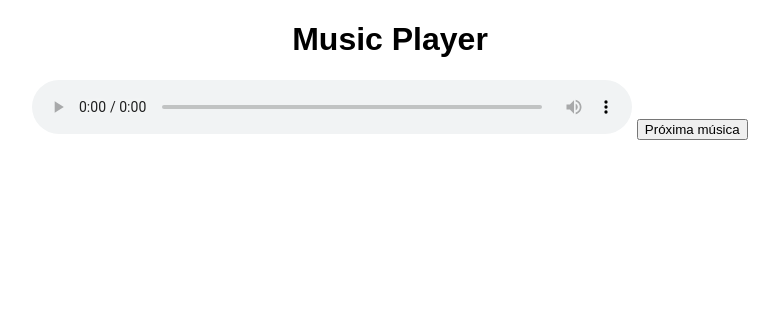
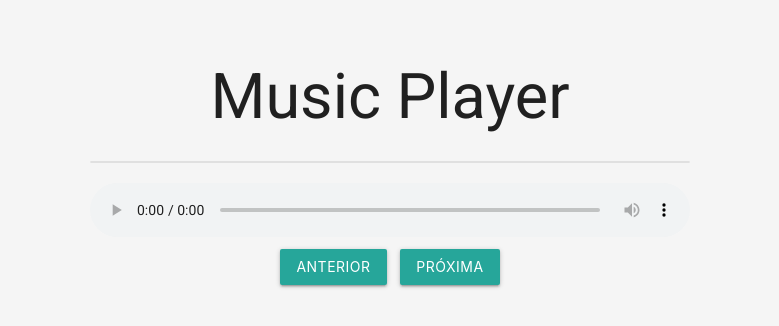
Before and after one commit to hungria21/MusicaPlay, a plain HTML site: page index.html in a window 1280 px wide. Shown: the whole page, without its empty margins (250-1029 px from the left). Drawn offline with nearby package versions, Linux system fonts and the light colour scheme; no server answers.

Commit message:
Update index.html

```diff
--- a/index.html
+++ b/index.html
@@ -4,10 +4,21 @@
     <meta charset="UTF-8">
     <meta name="viewport" content="width=device-width, initial-scale=1.0">
     <title>Music Player</title>
+    <link rel="stylesheet" href="https://fonts.googleapis.com/css?family=Roboto:300,400,500,700&display=swap">
+    <link rel="stylesheet" href="https://cdnjs.cloudflare.com/ajax/libs/materialize/1.0.0/css/materialize.min.css">
     <style>
         body {
-            font-family: Arial, sans-serif;
+            font-family: 'Roboto', sans-serif;
+            background-color: #f5f5f5;
+            padding: 20px;
+        }
+        .container {
+            max-width: 600px;
+            margin: 0 auto;
+        }
+        h1 {
             text-align: center;
+            margin-bottom: 30px;
         }
         ul {
             list-style-type: none;
@@ -18,18 +29,27 @@
         }
         audio {
             width: 100%;
-            max-width: 600px;
         }
-        #next-button {
+        .player-controls {
+            text-align: center;
             margin-top: 20px;
+        }
+        .player-controls button {
+            margin: 5px;
         }
     </style>
 </head>
 <body>
-    <h1>Music Player</h1>
-    <ul id="music-list"></ul>
-    <audio id="audio-player" controls></audio>
-    <button id="next-button">Próxima música</button>
+    <div class="container">
+        <h1>Music Player</h1>
+        <ul id="music-list" class="collection"></ul>
+        <div class="player-controls">
+            <audio id="audio-player" controls></audio>
+            <br>
+            <button id="prev-button" class="btn waves-effect waves-light">Anterior</button>
+            <button id="next-button" class="btn waves-effect waves-light">Próxima</button>
+        </div>
+    </div>
     <script>
         const musicFolder = 'music/';
         let musicFiles = [];
@@ -43,6 +63,7 @@
                     if (file.name.endsWith('.mp3')) {
                         musicFiles.push(musicFolder + file.name);
                         const li = document.createElement('li');
+                        li.className = "collection-item";
                         const a = document.createElement('a');
                         a.href = musicFolder + file.name;
                         a.textContent = file.name;
@@ -61,9 +82,15 @@
             playMusic(currentIndex + 1);
         };
 
+        document.getElementById('prev-button').onclick = function() {
+            playMusic(currentIndex - 1);
+        };
+
         function playMusic(index) {
             if (index >= musicFiles.length) {
-                index = 0; // Volta para a primeira música se chegar ao final da lista
+                index = 0;
+            } else if (index < 0) {
+                index = musicFiles.length - 1;
             }
             currentIndex = index;
             const audioPlayer = document.getElementById('audio-player');
@@ -71,5 +98,6 @@
             audioPlayer.play();
         }
     </script>
+    <script src="https://cdnjs.cloudflare.com/ajax/libs/materialize/1.0.0/js/materialize.min.js"></script>
 </body>
 </html>
```
